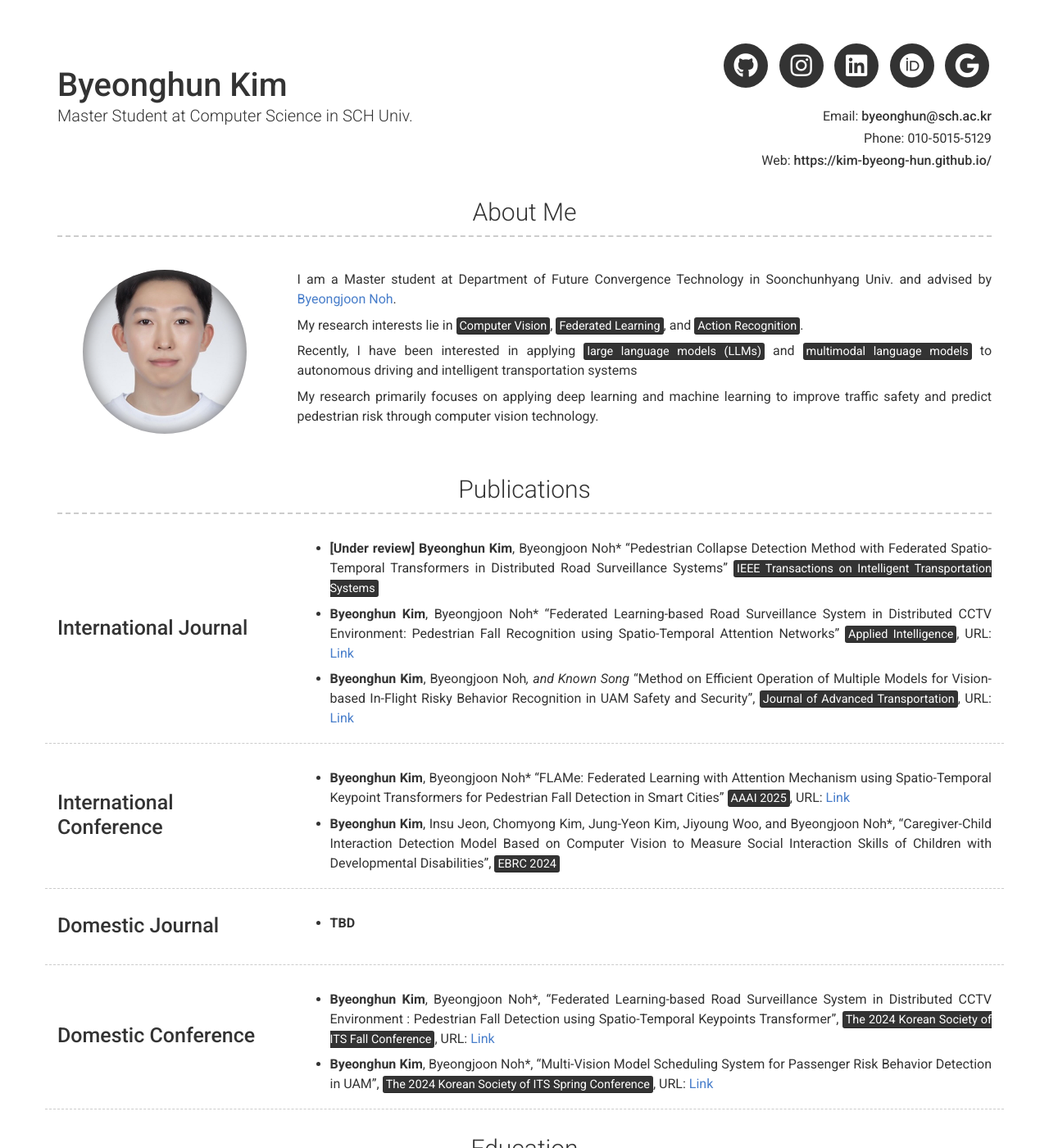
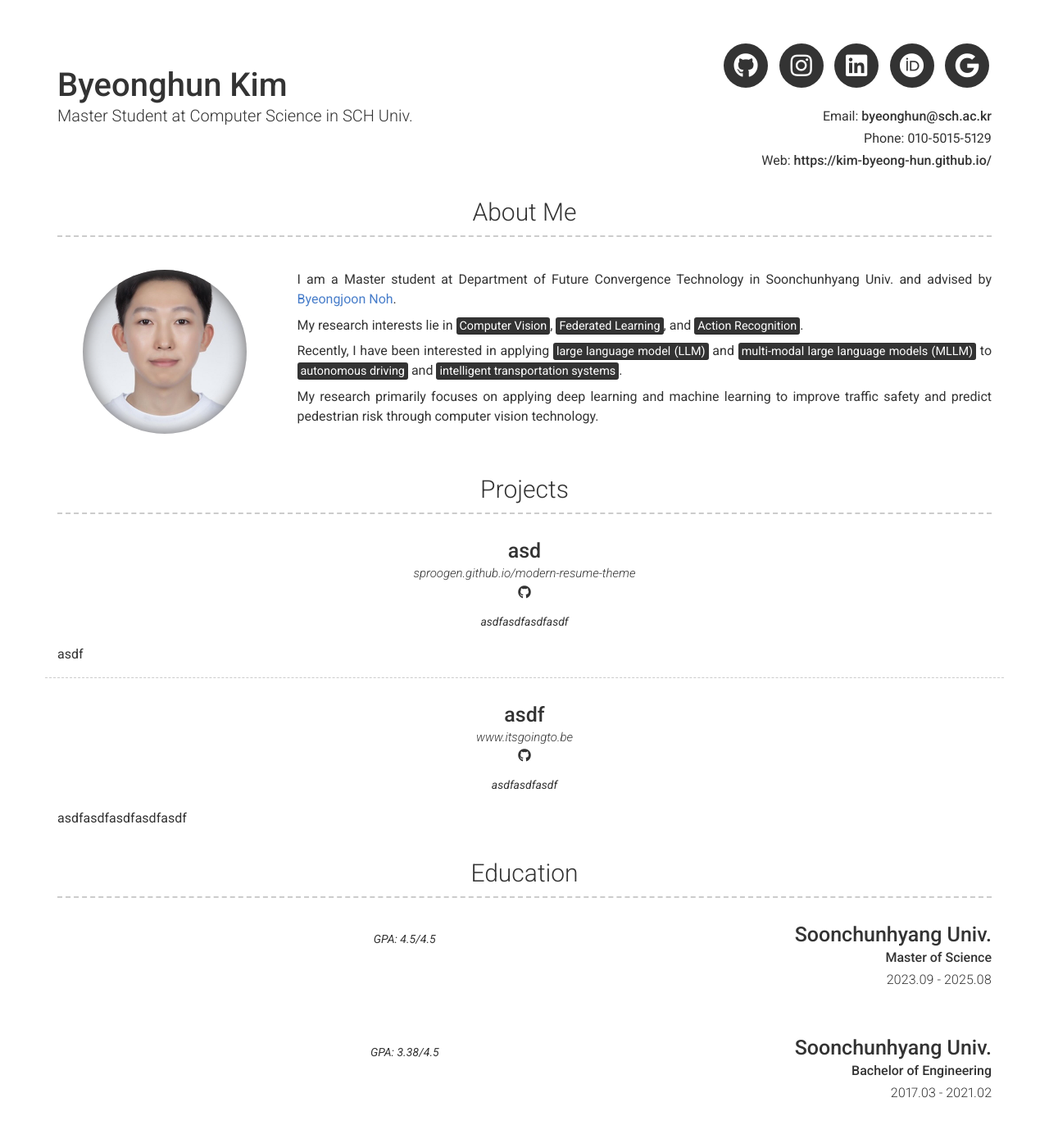
Before and after one commit to Kim-Byeong-Hun/byeonghun.github.io, a Jekyll site: the page built from index.md, in a window 1280 px wide and 1400 px high. Shown: the whole window at 82% size. Built offline with Jekyll 4.4.1, drawn with Linux system fonts in a browser that asks for light colours; nearby versions of some CDN libraries; some of the changed text lies outside the part shown.

Commit message:
Update _config.yml

```diff
--- a/_config.yml
+++ b/_config.yml
@@ -56,7 +56,7 @@ about_content: | # this will include new lines to allow paragraphs
 
   My research interests lie in <mark>Computer Vision</mark>, <mark>Federated Learning</mark>, and <mark>Action Recognition</mark>.
 
-  Recently, I have been interested in applying <mark>large language models (LLMs)</mark> and <mark>multimodal language models</mark> to autonomous driving and intelligent transportation systems
+  Recently, I have been interested in applying <mark>large language model (LLM)</mark> and <mark>multi-modal large language models (MLLM)</mark> to <mark>autonomous driving</mark> and <mark>intelligent transportation systems</mark>.
 
   My research primarily focuses on applying deep learning and machine learning to improve traffic safety and predict pedestrian risk through computer vision technology.
 #Write an awesome description about yourself here, this supports markdown, so you can add [links](http://foobar.com) and highlight things <mark>like this</mark>.
@@ -115,22 +115,46 @@ content:
 
                - <b>Byeonghun Kim</b>, Byeongjoon Noh*, "Multi-Vision Model Scheduling System for Passenger Risk Behavior Detection in UAM", <mark>The 2024 Korean Society of ITS Spring Conference</mark>, URL: [Link](https://www.earticle.net/Article/A445727)
 
-  #- title: Experience
-  #  layout: list
-  #  content:
-  #    - layout: right
-  #      title: Company name
-  #      sub_title: Job title
-  #      caption: Date Range (eg. November 2016 - present)
-  #      link: Link to company (optional)
-  #      quote: >
-  #        Short description of the company (optional)
-  #      description: | # this will include new lines to allow paragraphs
-  #        Description of role
+content:
+  - title: Projects # Title for the section
+    layout: list
+    content:
+      - layout: top-middle
+        border: weak
+        title: asd
+        link: sproogen.github.io/modern-resume-theme
+        additional_links:
+          - title: sproogen/modern-resume-theme
+            icon: fab fa-github
+            url: https://github.com/sproogen/modern-resume-theme
+        quote: >
+          asdfasdfasdfasdf
+        description: |
+          asdf
+
+
+      - layout: top-middle
+        title: asdf
+        link: www.itsgoingto.be
+        additional_links:
+          - title: sproogen/itsgoingto.be
+            icon: fab fa-github
+            url: https://github.com/sproogen/itsgoingto.be
+        quote: >
+          asdfasdfasdf
+        description: |
+          asdfasdfasdfasdfasdf
 
   - title: Education
     layout: list
     content:
+      - layout: right
+        title: Soonchunhyang Univ.
+        sub_title: Master of Science
+        caption: 2023.09 - 2025.08
+        quote: >
+          GPA: 4.5/4.5
+
       - layout: right
         title: Soonchunhyang Univ.
         sub_title: Bachelor of Engineering
@@ -138,12 +162,6 @@ content:
         quote: >
           GPA: 3.38/4.5
 
-      - layout: right
-        title: Soonchunhyang Univ.
-        sub_title: Master of Science
-        caption: 2023.09 - 2025.08
-        quote: >
-          GPA: 4.5/4.5
         #description: | # this will include new lines to allow paragraphs
         #  Description of qualification
   #- title: A Little More About Me
```
